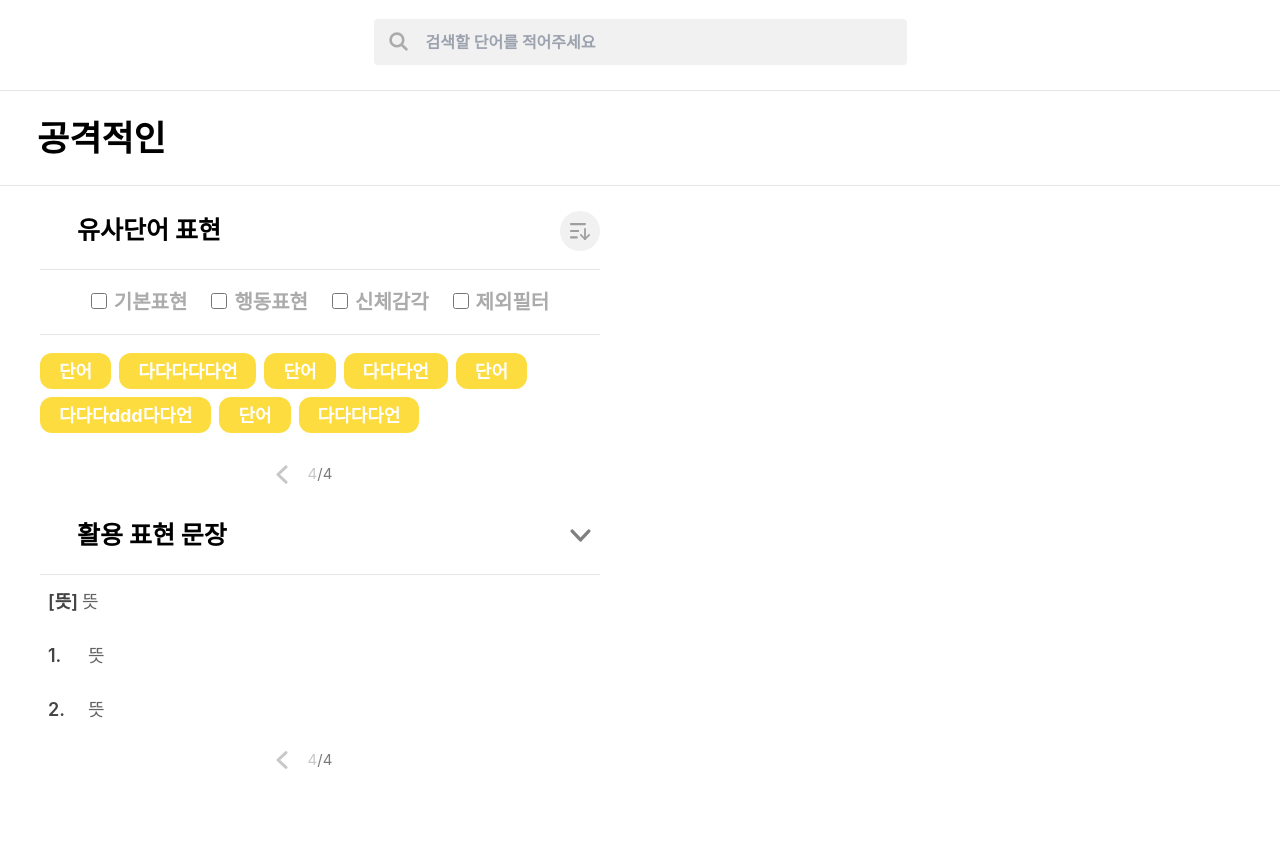
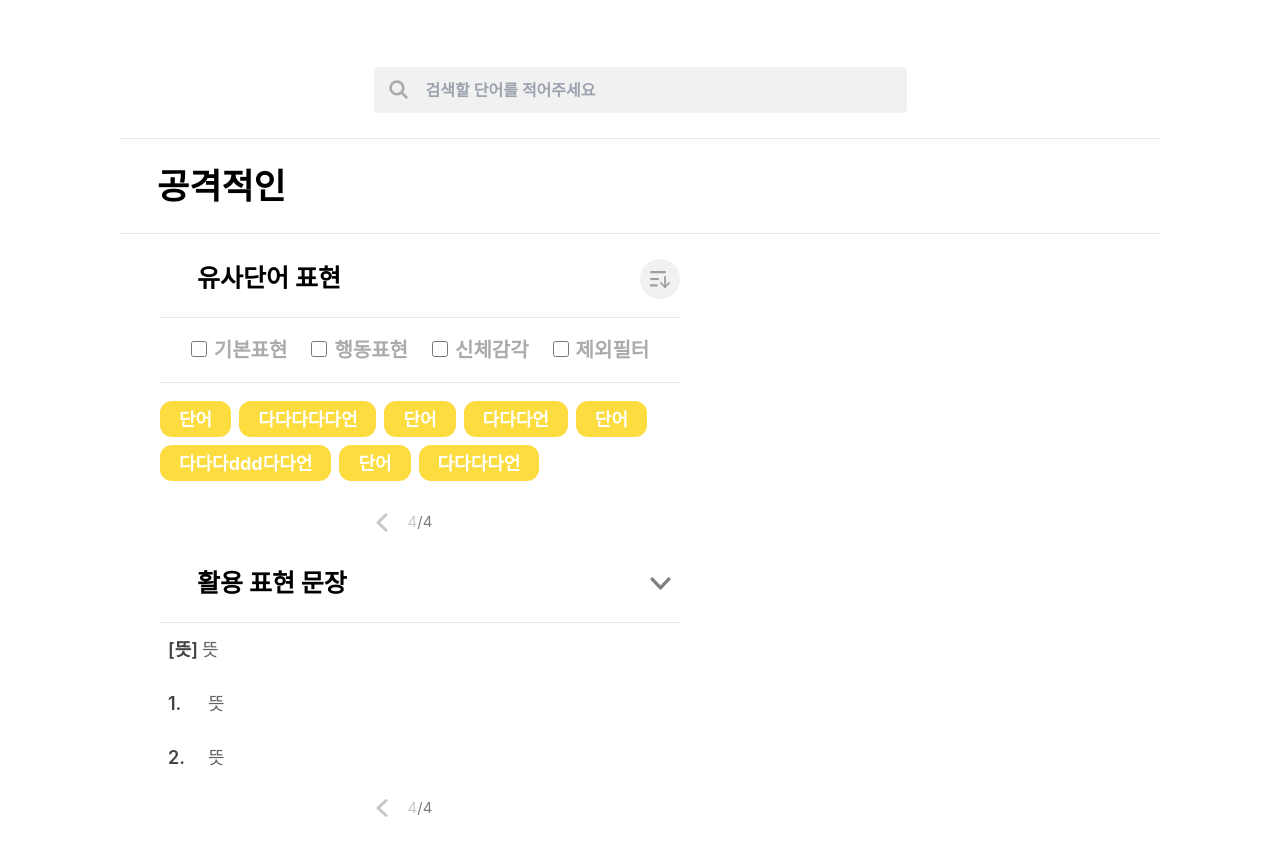
Before and after one commit to jun3047/word_dic, a React (Create React App) app in the folder word-dic-web/: page / in a window 1280 px wide. Shown: the top 854 px of the page. Before the commit the page ends 800 px from the top, so only its background shows below. Built offline with nearby package versions, Linux system fonts and the light colour scheme.

Commit message:
fix(App.jsx): add padding

```diff
--- a/word-dic-web/src/App.jsx
+++ b/word-dic-web/src/App.jsx
@@ -9,7 +9,7 @@ const App = () => {
   const word = '공격적인';
 
   return (
-    <div>
+    <div className='px-120r py-48r'>
       <SearchBar
         search={()=>console.log('search')}
         setSearchWord={(e)=>console.log(e.target.value)}
```
